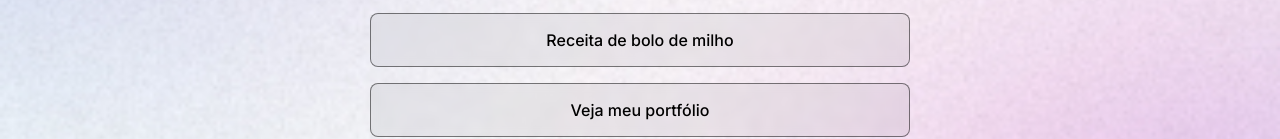
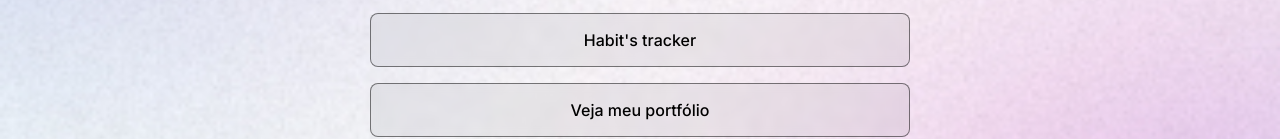
Before and after one commit to Ekho-c/Dev-Links, a plain HTML site: page index.html in a window 1280 px wide. Shown: the part 501-640 px from the top of the page. Drawn offline with nearby package versions, Linux system fonts and the light colour scheme.

Commit message:
Habit tracker and readme update

```diff
--- a/index.html
+++ b/index.html
@@ -43,9 +43,9 @@
 
         <li>
           <a
-            href="https://receitasmondial.com.br/receitas/bolo-de-milho-verde-da-vovo?gclid=Cj0KCQiA_P6dBhD1ARIsAAGI7HAC2JnKXUZWl8RIfWykBx9K6DFKRUww7il-UMrfKX7r-CWW65Y7MrQaAgw9EALw_wcB"
+            href="https://ekho-c.github.io/NLW-Setup/"
             target="_blank"
-            >Receita de bolo de milho</a
+            >Habit's tracker</a
           >
         </li>
 
```
Also changed, not shown: 1 other file.
